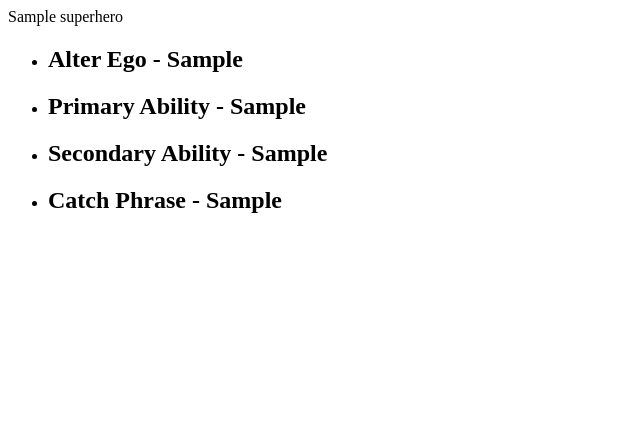
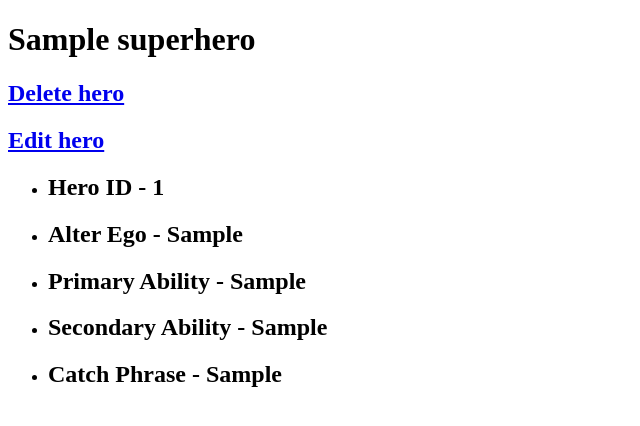
Before and after one commit to MrChrisFarrell/Superheroes, a Django app: page /superheroes/1/ in a window 1280 px wide. Shown: the top 426 px of the page, without its empty margins (0-640 px from the left). Run offline with Django 3.2, Linux system fonts and the light colour scheme; tables that the repository leaves empty hold one stand-in row (values such as "Sample post").

Commit message:
delete function works. Edit form won't load.

```diff
--- a/Super_Heroes/superheroes/templates/superheroes/detail.html
+++ b/Super_Heroes/superheroes/templates/superheroes/detail.html
@@ -8,8 +8,12 @@
     <title>Details</title>
 </head>
 <body>
-<hi>{{hero.name}}</hi>
+<h1>{{hero.name}}</h1>
+<h2><a href="{% url 'superheroes:delete' hero.id %}">Delete hero</a></h2>
+<h2><a href="{% url 'superheroes:edit' hero.id %}">Edit hero</a> </h2>
 <ul>
+
+    <li><h2> Hero ID - {{hero.id}}</h2></li>
     <li><h2> Alter Ego - {{hero.alter_ego}}</h2></li>
     <li><h2> Primary Ability - {{hero.primary_ability}}</h2></li>
     <li><h2> Secondary Ability - {{hero.secondary_ability}}</h2></li>
--- a/Super_Heroes/superheroes/urls.py
+++ b/Super_Heroes/superheroes/urls.py
@@ -5,7 +5,7 @@ app_name = 'superheroes'
 urlpatterns = [
     path('', views.index, name='index'),
     path('create', views.create, name='create'),
-    path('edit', views.edit, name='edit'),
-    path('delete', views.delete, name='delete'),
+    path('edit/<int:superhero_id>/', views.edit, name='edit'),
+    path('delete/<int:superhero_id>/', views.delete, name='delete'),
     path('<int:superhero_id>/', views.detail, name='detail')
 ]
--- a/Super_Heroes/superheroes/views.py
+++ b/Super_Heroes/superheroes/views.py
@@ -26,12 +26,23 @@ def create(request):
         return render(request, 'superheroes/create.html')
 
 
-def edit(request):
-    return None
+def edit(request, superhero_id):
+    hero = Superhero.objects.get(id=superhero_id)
+    if request.method == 'POST':
+        hero.name = request.POST.get('name')
+        hero.alter_ego = request.POST.get('alter_ego')
+        hero.primary_ability = request.POST.get('primary_ability')
+        hero.secondary_ability = request.POST.get('secondary_ability')
+        hero.catch_phrase = request.POST.get('catch_phrase')
+        hero.save()
+        return HttpResponseRedirect(reverse('superheroes:index'))
+    else:
+        return render(request, 'superheroes/edit.html')
 
 
 def delete(request, superhero_id):
-    Superhero.objects.get(id=superhero_id).delete()
+    hero = Superhero.objects.get(id=superhero_id)
+    hero.delete()
     all_heroes = Superhero.objects.all()
     context = {
         'all_heroes': all_heroes
```
Also changed, not shown: Super_Heroes/superheroes/templates/superheroes/edit.html (added, +21 -0 lines).
